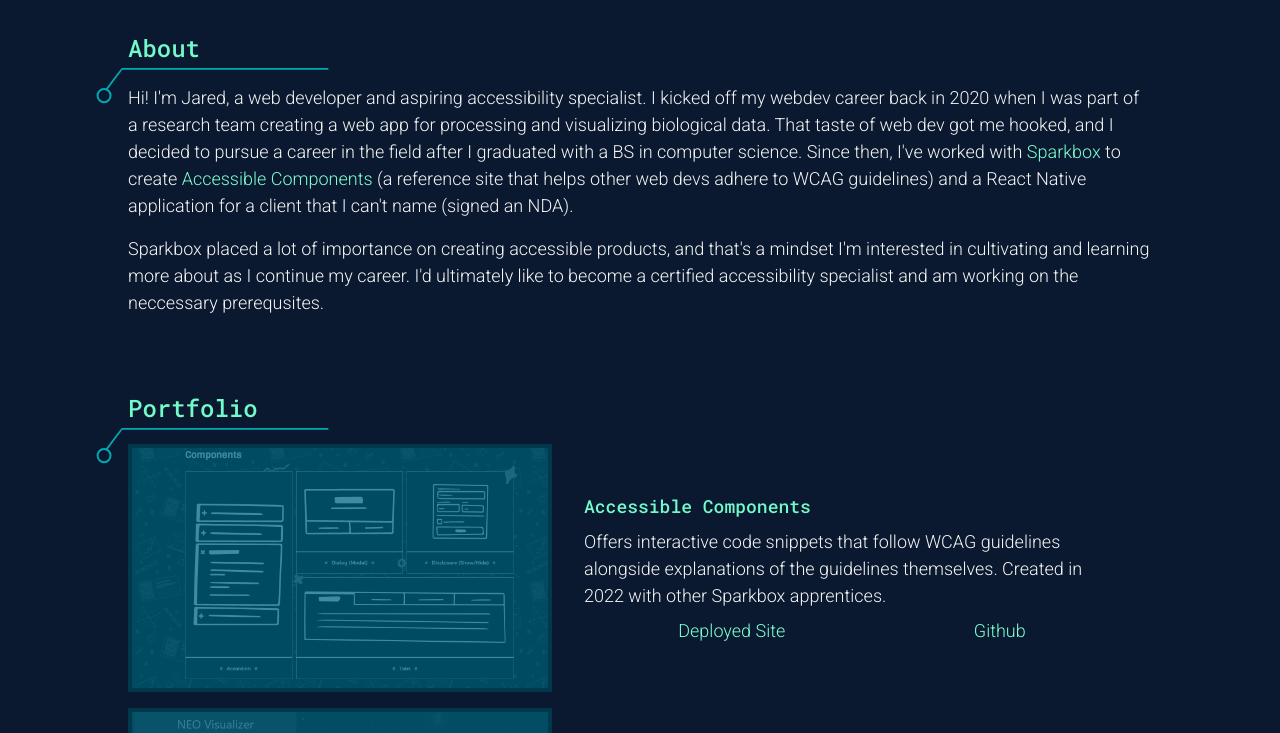
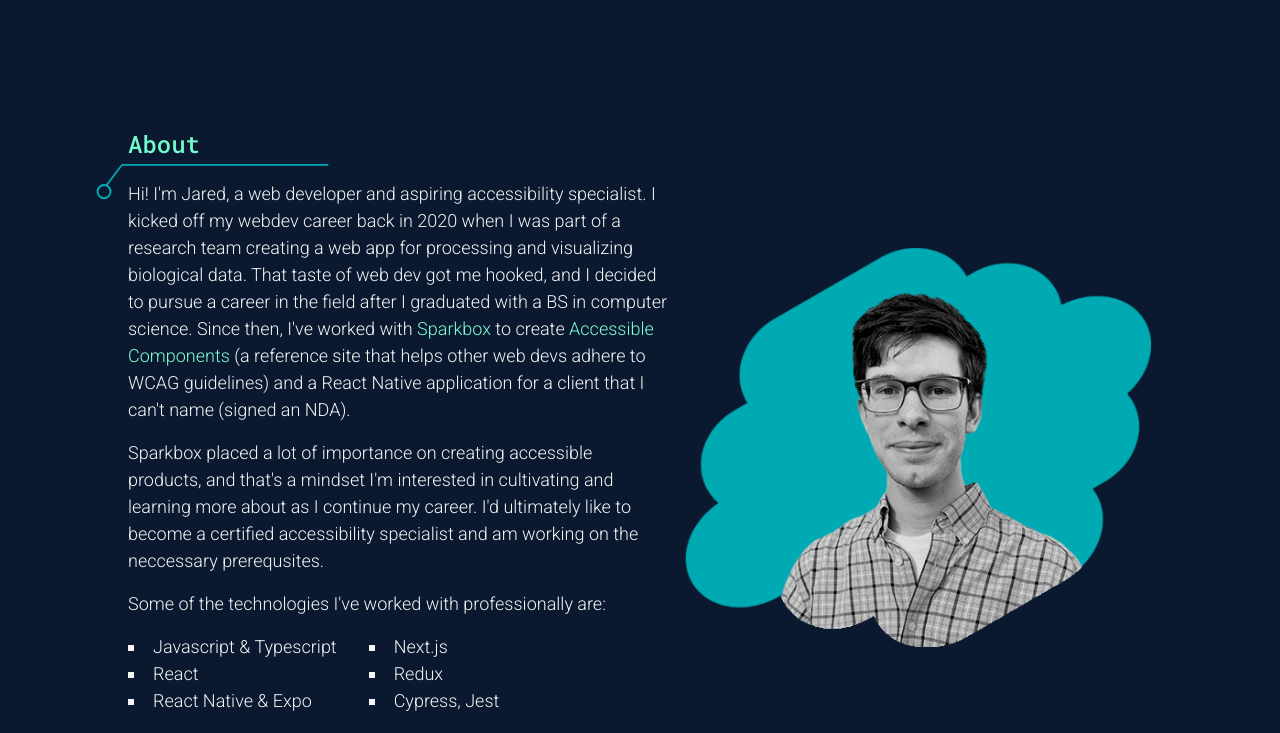
Before and after one commit to jkohrt7/Portfolio_2023, a website: page index.html in a window 1280 px wide. Shown: the part 820-1553 px from the top of the page. Drawn offline with Linux system fonts and the light colour scheme.

Commit message:
feat:about-me facelift

```diff
--- a/index.html
+++ b/index.html
@@ -33,7 +33,7 @@
                     <a href="#resume">Resume</a>
                 </li>
                 <li class="header__item">
-                    <a href="contact">Contact</a>
+                    <a href="#contact">Contact</a>
                 </li>
             </ul>
         </nav>
@@ -62,15 +62,33 @@
                     <h3>About</h3>
                 </div>
                 <div class="about-me__body">
+                    <div class="about-me__body--text">
                         <p>
                             Hi! I'm Jared, a web developer and aspiring accessibility specialist. I kicked off my webdev career back in 2020 when I was part of a research team creating a web app for processing and visualizing biological data. That taste of web dev got me hooked, and I decided to pursue a career in the field after I graduated with a BS in computer science. Since then, I've worked with <a href="https://sparkbox.com/">Sparkbox</a> to create <a href="https://accessible-components.sparkbox.com/">Accessible Components</a> (a reference site that helps other web devs adhere to WCAG guidelines) and a React Native application for a client that I can't name (signed an NDA).
                         </p>
                         <p>
                             Sparkbox placed a lot of importance on creating accessible products, and that's a mindset I'm interested in cultivating and learning more about as I continue my career. I'd ultimately like to become a certified accessibility specialist and am working on the neccessary prerequsites.
                         </p>
+
+                       Some of the technologies I've worked with professionally are:
+                        <div class="about-me__skills">
+                            <ul>
+                                <li>Javascript & Typescript</li>
+                                <li>React</li>
+                                <li>React Native & Expo</li>
+                            </ul>
+
+                            <ul>
+                                <li>Next.js</li>
+                                <li>Redux</li>
+                                <li>Cypress, Jest</li>
+                            </ul>
+                        </div>
+                    </div>
+                    <img src="./img/Jared_w_bg.png" alt="">
                 </div>
             </section>
-            <section id="Portfolio" class="portfolio">
+            <section id="portfolio" class="portfolio">
                 <div class="portfolio__header">
                     <h3>Portfolio</h3>
                 </div>
--- a/styles/sass/header-styles.scss
+++ b/styles/sass/header-styles.scss
@@ -157,6 +157,7 @@
 @mixin article-header {
     color: $secondary-aqua;
     font-size: 24px;
+    margin-top: 6rem;
     margin-bottom: 1.5rem;
     position: relative;
 
@@ -182,6 +183,10 @@
         width: 15rem;
         height: 2.75rem;
         background-repeat: no-repeat;
+
+        @media  (max-width: $breakpoint-tablet) {
+            left: -1.65rem;
+        }
     }
 }
 
@@ -193,8 +198,43 @@
 
     &__body {
         @include article-body;
-        p {
-            margin-bottom: 1rem;
+        display: flex;
+        flex-direction: row;
+
+        &--text {
+            display: flex;
+            flex-direction: column;
+            gap: 1rem;
+
+            max-width: 60ch;
+        }
+
+        img {
+            height: 25rem;
+            margin: auto;
+            padding: 0 0 0 1rem;
+        }
+
+        @media (max-width: 1020px) {
+            flex-direction: column;
+
+            img {
+                width: 100%;
+                max-width: 25rem;
+                height: auto;
+                padding: 1rem 0 0 0;
+                margin: auto
+            }
+        }
+    }
+
+    &__skills {
+        display: flex;
+        gap: 2rem;
+
+        ol, ul {
+            list-style: square;
+            list-style: inside square;
         }
     }
 }
```
Also changed, not shown: img/Jared.png (added), img/Jared_w_bg.png (added), styles/css/header-styles.css. Lines whose indentation alone changed are shown as unchanged.
